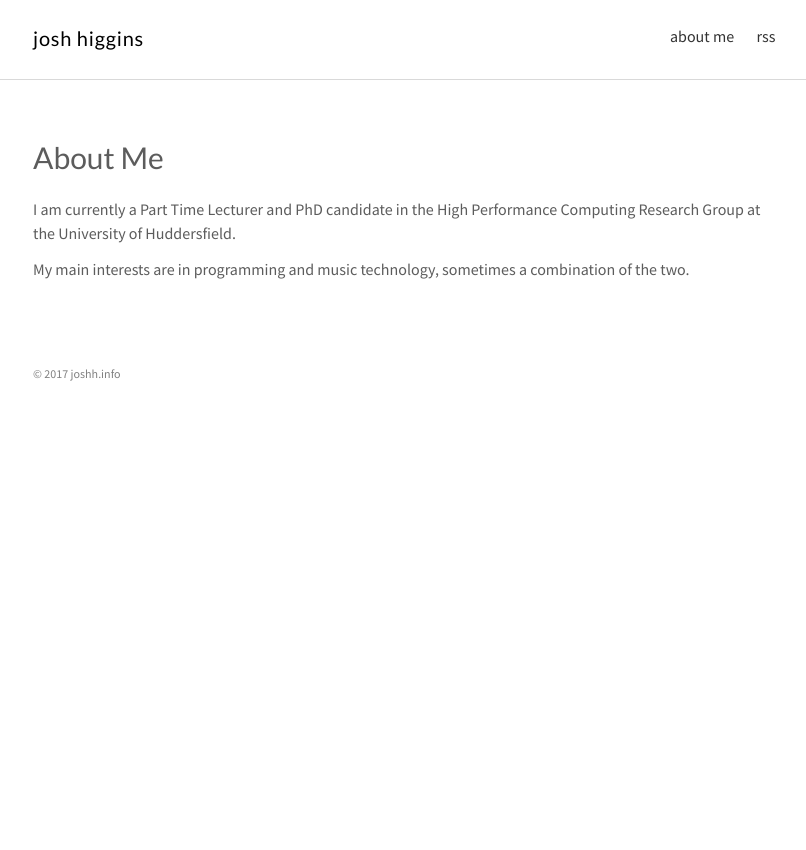
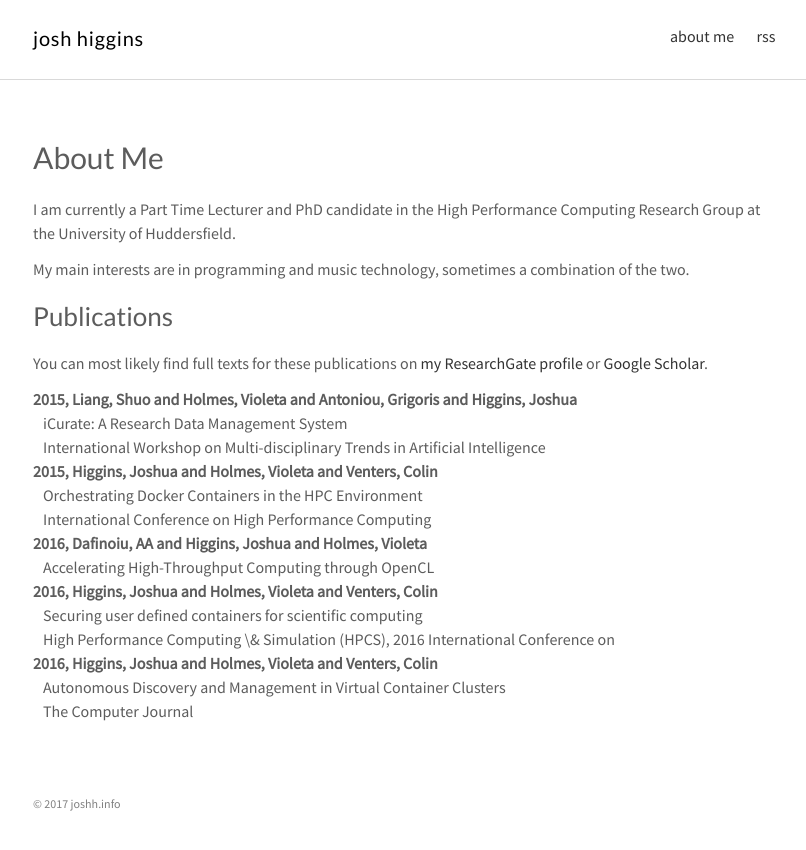
Before and after one commit to joshiggins/joshiggins.github.io, a Jekyll site: the page built from about.md, in a window 1280 px wide. Shown: the top 850 px of the page, without its empty margins (231-1037 px from the left). Built offline with Jekyll 4.4.1, drawn with Linux system fonts in a browser that asks for light colours.

Commit message:
add refs

```diff
--- a/about.md
+++ b/about.md
@@ -7,3 +7,78 @@ permalink: /about/
 I am currently a Part Time Lecturer and PhD candidate in the High Performance Computing Research Group at the University of Huddersfield.
 
 My main interests are in programming and music technology, sometimes a combination of the two.
+
+## Publications
+
+You can most likely find full texts for these publications on [my ResearchGate profile](https://www.researchgate.net/profile/Joshua_Higgins) or [Google Scholar](https://scholar.google.co.uk/citations?user=YQVz-LkAAAAJ&hl=en).
+
+<div id="bibtex_display">
+<div class="" style=""><div class="" style="font-weight: bold;">
+  <span class="">
+    <span class="year">2015</span>,
+  </span>
+  <span class="author">Liang, Shuo and Holmes, Violeta and Antoniou, Grigoris and Higgins, Joshua</span>
+
+</div>
+<div style="margin-left: 10px;">
+  <span class="title">iCurate: A Research Data Management System</span>
+</div>
+
+<span style="margin-left: 10px; margin-bottom:5px;" class="">
+    <span class="booktitle">International Workshop on Multi-disciplinary Trends in Artificial Intelligence</span>
+  </span>
+</div><div class="" style=""><div class="" style="font-weight: bold;">
+  <span class="">
+    <span class="year">2015</span>,
+  </span>
+  <span class="author">Higgins, Joshua and Holmes, Violeta and Venters, Colin</span>
+
+</div>
+<div style="margin-left: 10px;">
+  <span class="title">Orchestrating Docker Containers in the HPC Environment</span>
+</div>
+
+<span style="margin-left: 10px; margin-bottom:5px;" class="">
+    <span class="booktitle">International Conference on High Performance Computing</span>
+  </span>
+</div><div class="" style=""><div class="" style="font-weight: bold;">
+  <span class="">
+    <span class="year">2016</span>,
+  </span>
+  <span class="author">Dafinoiu, AA and Higgins, Joshua and Holmes, Violeta</span>
+
+</div>
+<div style="margin-left: 10px;">
+  <span class="title">Accelerating High-Throughput Computing through OpenCL</span>
+</div>
+
+
+</div><div class="" style=""><div class="" style="font-weight: bold;">
+  <span class="">
+    <span class="year">2016</span>,
+  </span>
+  <span class="author">Higgins, Joshua and Holmes, Violeta and Venters, Colin</span>
+
+</div>
+<div style="margin-left: 10px;">
+  <span class="title">Securing user defined containers for scientific computing</span>
+</div>
+
+<span style="margin-left: 10px; margin-bottom:5px;" class="">
+    <span class="booktitle">High Performance Computing \&amp; Simulation (HPCS), 2016 International Conference on</span>
+  </span>
+</div><div class="" style=""><div class="" style="font-weight: bold;">
+  <span class="">
+    <span class="year">2016</span>,
+  </span>
+  <span class="author">Higgins, Joshua and Holmes, Violeta and Venters, Colin</span>
+
+</div>
+<div style="margin-left: 10px;">
+  <span class="title">Autonomous Discovery and Management in Virtual Container Clusters</span>
+</div>
+<span style="margin-left: 10px; margin-bottom:5px;" class="">
+    <span class="journal">The Computer Journal</span>
+  </span>
+
+</div></div>
```
